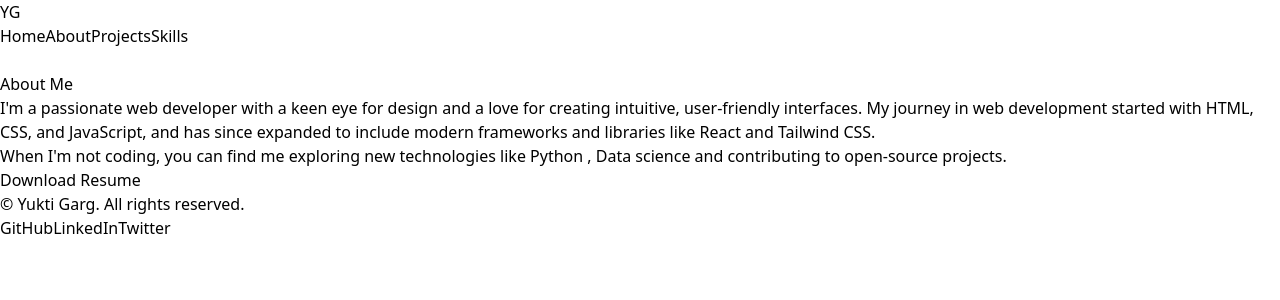
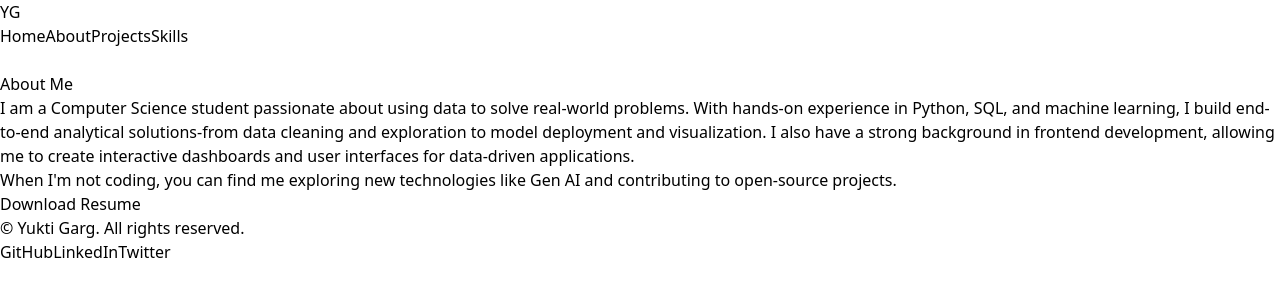
Before and after one commit to YukiP7/My_portfolio, a React (Vite) app: page /about in a window 1280 px wide. Shown: the top 300 px of the page. Built offline with nearby package versions, Linux system fonts and the light colour scheme.

Commit message:
Edit some fields

```diff
--- a/src/components/About.jsx
+++ b/src/components/About.jsx
@@ -14,13 +14,10 @@ const About = () => {
         <h2 className="text-4xl font-bold mb-8 text-center">About Me</h2>
         <div className="max-w-3xl mx-auto">
           <p className="text-xl mb-6">
-            I'm a passionate web developer with a keen eye for design and a love for creating
-            intuitive, user-friendly interfaces. My journey in web development started with
-            HTML, CSS, and JavaScript, and has since expanded to include modern frameworks
-            and libraries like React and Tailwind CSS.
+            I am a Computer Science student passionate about using data to solve real-world problems. With hands-on experience in Python, SQL, and machine learning, I build end-to-end analytical solutions-from data cleaning and exploration to model deployment and visualization. I also have a strong background in frontend development, allowing me to create interactive dashboards and user interfaces for data-driven applications.
           </p>
           <p className="text-xl mb-6">
-            When I'm not coding, you can find me exploring new technologies like Python , Data science and contributing
+            When I'm not coding, you can find me exploring new technologies like Gen AI and contributing
             to open-source projects.
           </p>
           <div className="flex justify-center">
--- a/src/components/Home.jsx
+++ b/src/components/Home.jsx
@@ -14,7 +14,7 @@ const Home = () => {
       >
         <h1 className="text-lg md:text-3xl font-bold mb-4">HEY THERE ,</h1>
         <h1 className="text-xl md:text-5xl font-bold mb-4">I AM YUKTI GARG</h1>
-        <p className="text-lg md:text-2xl mb-8 m-2">Welcome to my site ! I am a Web Developer who willing to work with you to make user-friendly experience</p>
+        <p className="text-lg md:text-2xl mb-8 m-2">Welcome to my site ! Aspiring Data Scientist & Frontend Developer | Python, SQL, Machine Learning | Turning Data into Insights</p>
         <motion.button
           whileHover={{ scale: 1.05 }}
           whileTap={{ scale: 0.95 }}
```
Also changed, not shown: 1 other file (tests, documents, lock files or other folders).
